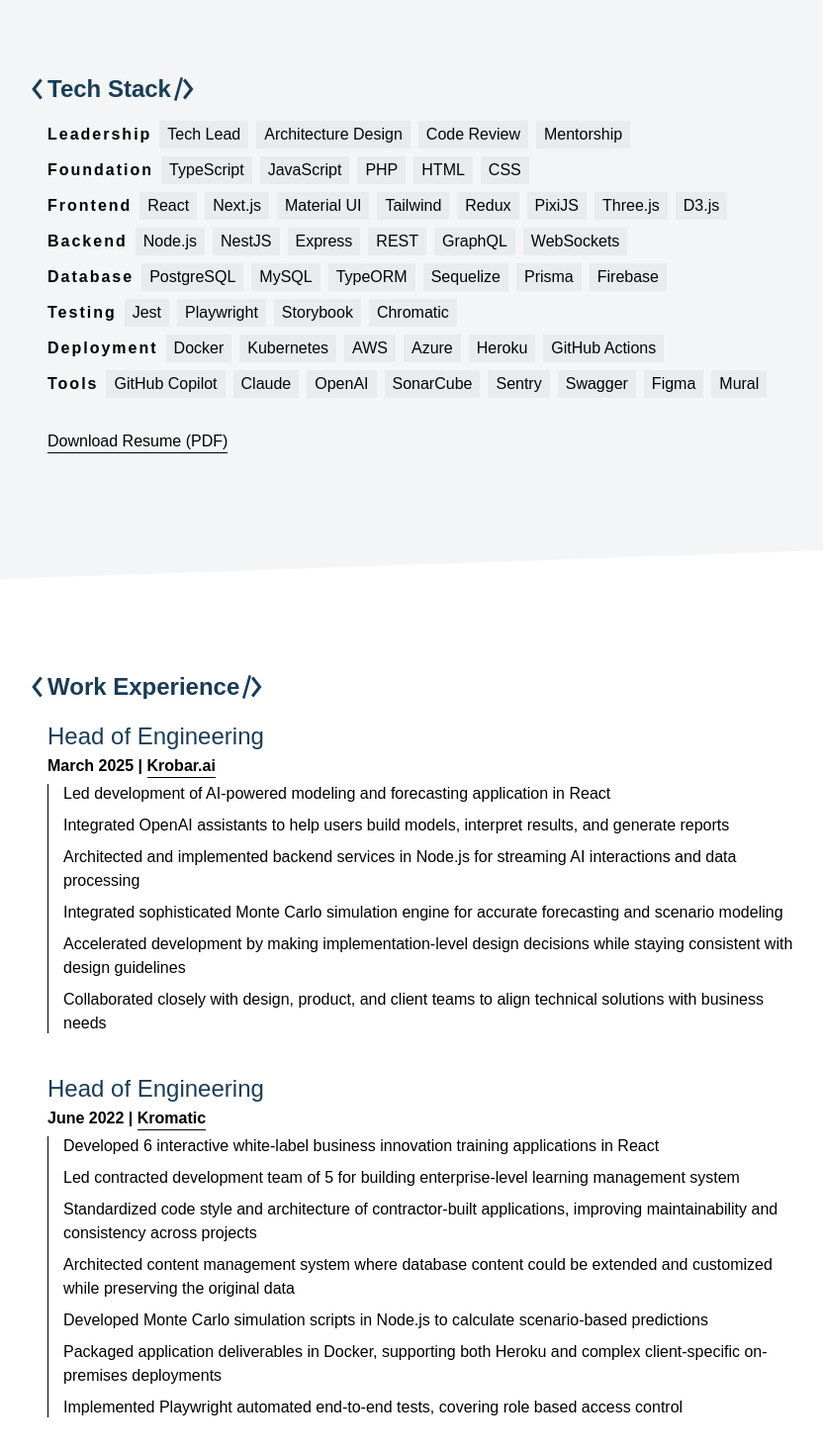
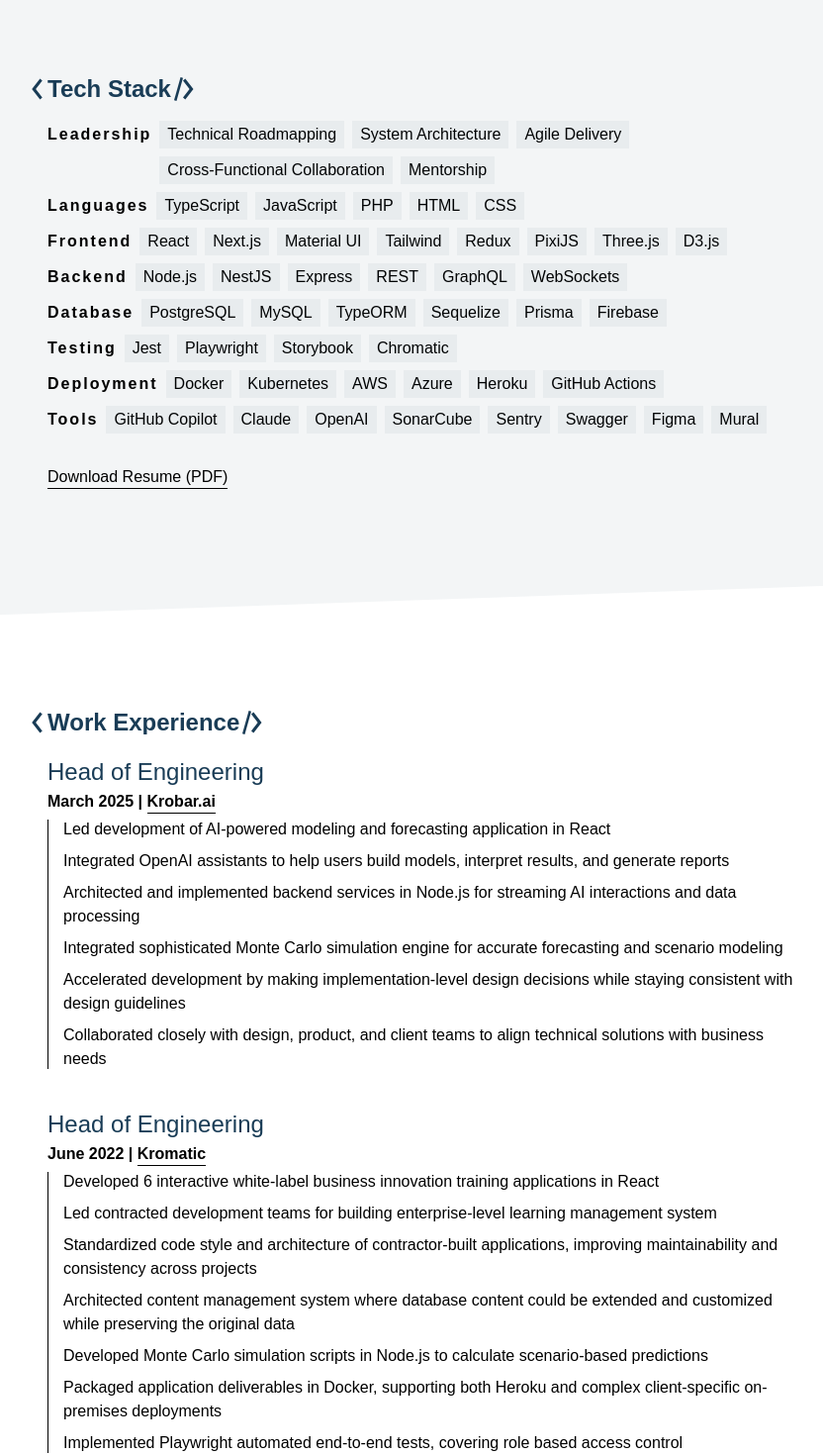
Before and after one commit to Emroni/website, a Next.js app: page / in a window 1280 px wide. Shown: the part 760-2230 px from the top of the page at 99% size, without its empty margins (208-1040 px from the left). Built offline with nearby package versions, Linux system fonts and the light colour scheme.

Commit message:
Update content

```diff
--- a/src/sections/Experience/index.tsx
+++ b/src/sections/Experience/index.tsx
@@ -27,7 +27,7 @@
                     link="https://kromatic.com/"
                     items={[
                         'Developed 6 interactive white-label business innovation training applications in React',
-                        'Led contracted development team of 5 for building enterprise-level learning management system',
+                        'Led contracted development teams for building enterprise-level learning management system',
                         'Standardized code style and architecture of contractor-built applications, improving maintainability and consistency across projects',
                         'Architected content management system where database content could be extended and customized while preserving the original data',
                         'Developed Monte Carlo simulation scripts in Node.js to calculate scenario-based predictions',
@@ -75,7 +75,7 @@
                     company="Just"
                     link="https://just.agency/en"
                     items={[
-                        'Lead of both frontend and backend teams up to a total of 10 developers, responsible for quality control of all deliverables',
+                        'Lead of both frontend and backend teams, responsible for quality control of all deliverables',
                         'Acted as bridge between project management and development team by handling all technical questions by project managers, clients and other agencies',
                         'Mentored interns, junior and senior developers in all in-house used programming languages, frameworks and tools',
                         'Consulted clients on processes and architecture based on project requirements',
--- a/src/sections/Tech/index.tsx
+++ b/src/sections/Tech/index.tsx
@@ -6,8 +6,11 @@
     return (
         <Section title="Tech Stack">
             <Transition component={Container} fade={false} stall={0.1}>
-                <TechBlock title="Leadership" items="Tech Lead,Architecture Design,Code Review,Mentorship" />
-                <TechBlock title="Foundation" items="TypeScript,JavaScript,PHP,HTML,CSS" />
+                <TechBlock
+                    title="Leadership"
+                    items="Technical Roadmapping,System Architecture,Agile Delivery,Cross-Functional Collaboration,Mentorship"
+                />
+                <TechBlock title="Languages" items="TypeScript,JavaScript,PHP,HTML,CSS" />
                 <TechBlock title="Frontend" items="React,Next.js,Material UI,Tailwind,Redux,PixiJS,Three.js,D3.js" />
                 <TechBlock title="Backend" items="Node.js,NestJS,Express,REST,GraphQL,WebSockets" />
                 <TechBlock title="Database" items="PostgreSQL,MySQL,TypeORM,Sequelize,Prisma,Firebase" />
```
